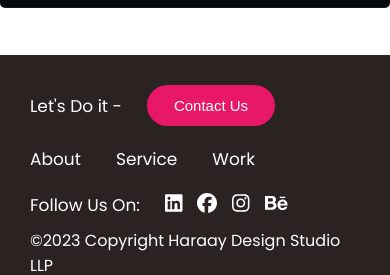
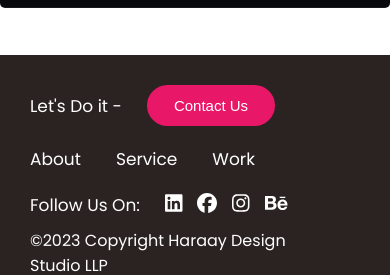
Before and after one commit to Ganeshshinde-2003/HDS, a React (Create React App) app: page /works/bakerstreet in a window 390 px wide. Shown: the part 4042-4317 px from the top of the page. Built offline with nearby package versions, Linux system fonts and the light colour scheme.

Commit message:
created the footer

```diff
--- a/src/components/Footer/style.module.css
+++ b/src/components/Footer/style.module.css
@@ -53,7 +53,7 @@
     .footer{
         align-items: flex-start;
         gap: 10px;
-        padding: 0 20px;
+        padding-left: 20px;
     }
     .container{
         flex-direction: column-reverse;
```
